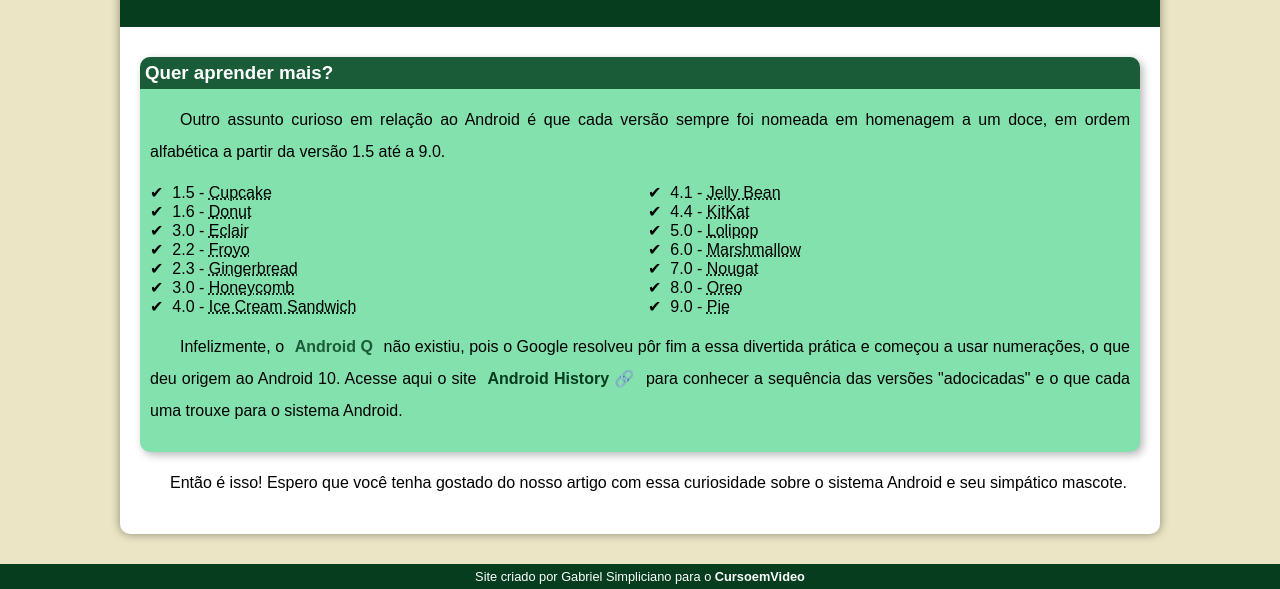
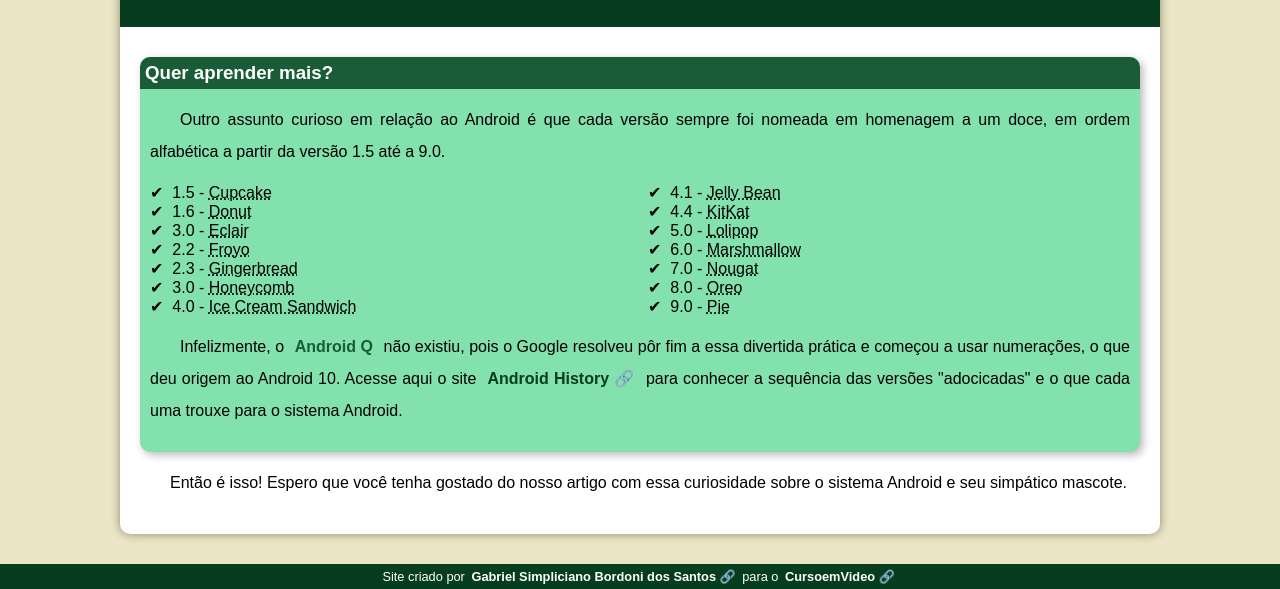
Before and after one commit to GabrielSimpliciano/projeto-android, a plain HTML site: page index.html in a window 1280 px wide. Shown: the part 2332-2921 px from the top of the page. Drawn offline with Linux system fonts and the light colour scheme.

Commit message:
update footer

```diff
--- a/estilo/style.css
+++ b/estilo/style.css
@@ -205,6 +205,7 @@ footer a{
     color: white;
     font-weight: bolder;
     text-decoration: none;
+    padding: 0px 3px 0px 3px;
 }
 
 footer a:hover{
--- a/index.html
+++ b/index.html
@@ -87,7 +87,7 @@
         </article>
     </main>
     <footer>
-        <p>Site criado por Gabriel Simpliciano para o <a href="https://www.youtube.com/c/CursoemV%C3%ADdeo" target="_blank">CursoemVideo</a></p>
+        <p>Site criado por <a class="externo" href="https://www.instagram.com/gabrielbordoni_/" target="_blank">Gabriel Simpliciano Bordoni dos Santos</a> para o <a class="externo" href="https://www.youtube.com/c/CursoemV%C3%ADdeo" target="_blank">CursoemVideo</a></p>
     </footer>
 
 </body>
```
